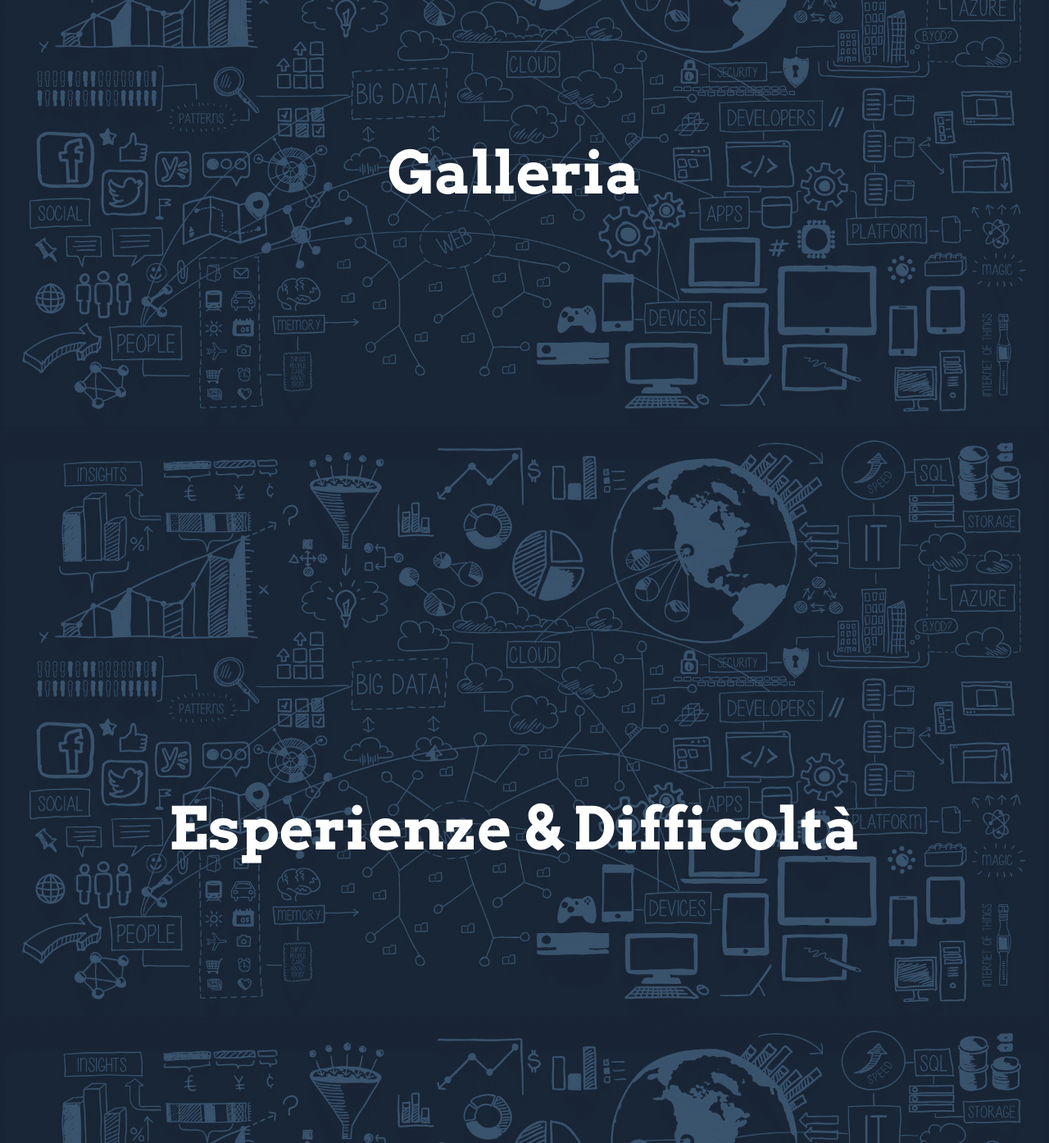
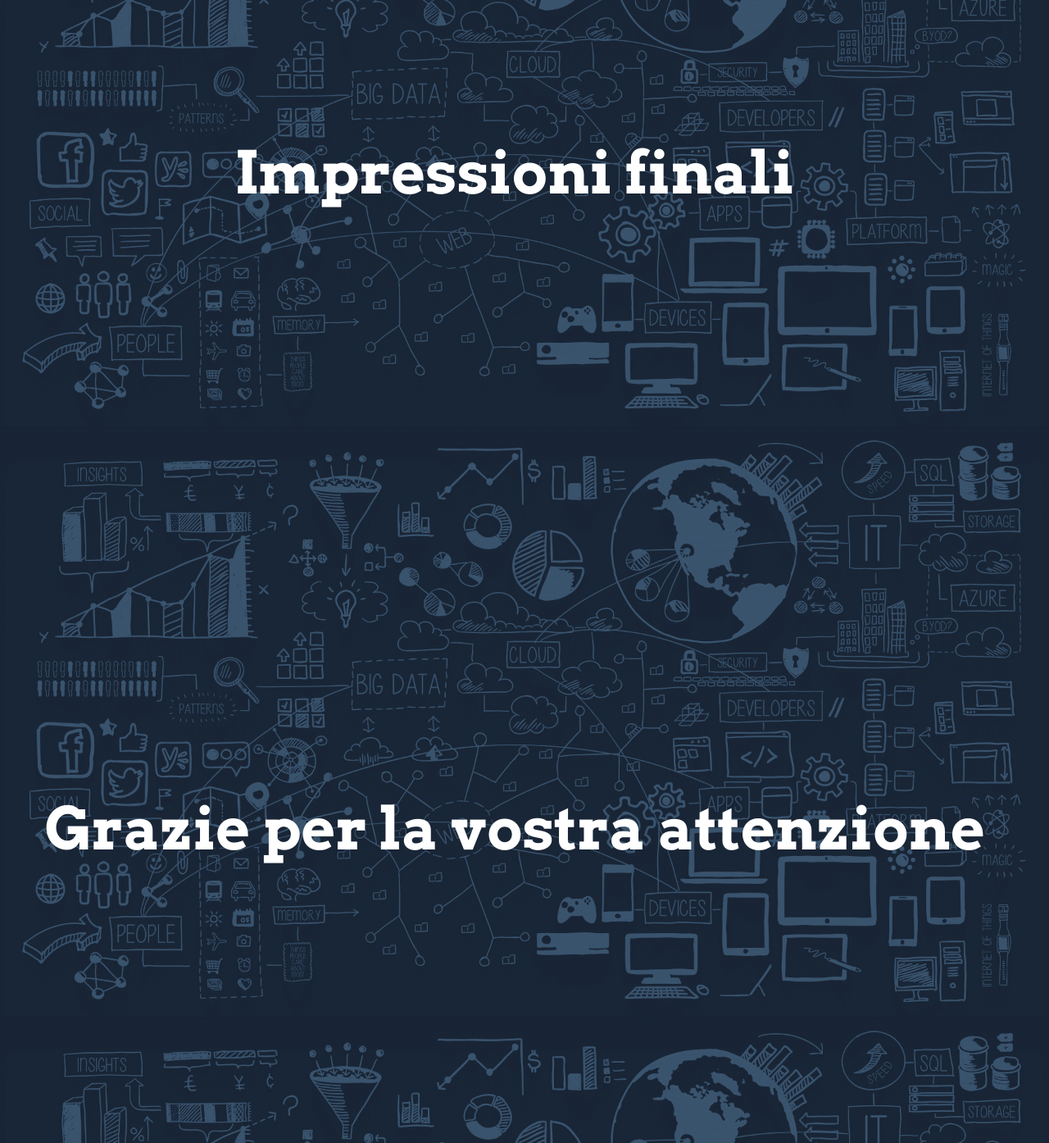
Before and after one commit to MatteoSeimandi/PCTO, a plain HTML site: page index.html in a window 1280 px wide. Shown: the part 3080-4474 px from the top of the page at 82% size. Drawn offline with nearby package versions, Linux system fonts and the light colour scheme; a web font is replaced by a local one.

Commit message:
Eliminati Galleria ed Esperienze

```diff
--- a/index.html
+++ b/index.html
@@ -148,36 +148,6 @@
 			</div>
 		</div>
 
-		<!-- Galleria -->
-
-		<div class="row vh-100">
-			<div class="row">
-				<div class="col">
-					<h2 class="display-2 myTitle text-center text-white mt-5">
-						Galleria
-					</h2>
-				</div>
-			</div>
-			<div class="row">
-				<!--Contenuto-->
-			</div>
-		</div>
-
-		<!-- Esperienze & Difficoltà  -->
-
-		<div class="row vh-100">
-			<div class="row">
-				<div class="col">
-					<h2 class="display-2 myTitle text-center text-white mt-5">
-						Esperienze & Difficoltà
-					</h2>
-				</div>
-			</div>
-			<div class="row">
-				<!--Contenuto-->
-			</div>
-		</div>
-
 		<!-- Impressioni finali -->
 
 		<div class="row vh-100">
@@ -204,7 +174,6 @@
 				</div>
 			</div>
 			<div class="row">
-				<!--Cards sulle attività che ho fatto-->
 			</div>
 		</div>
 
```
